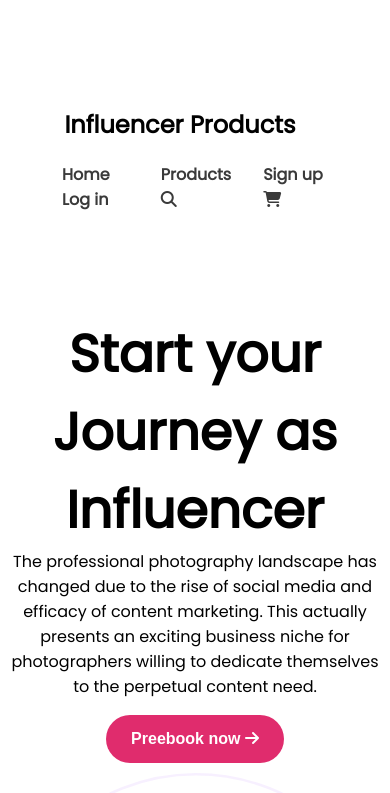
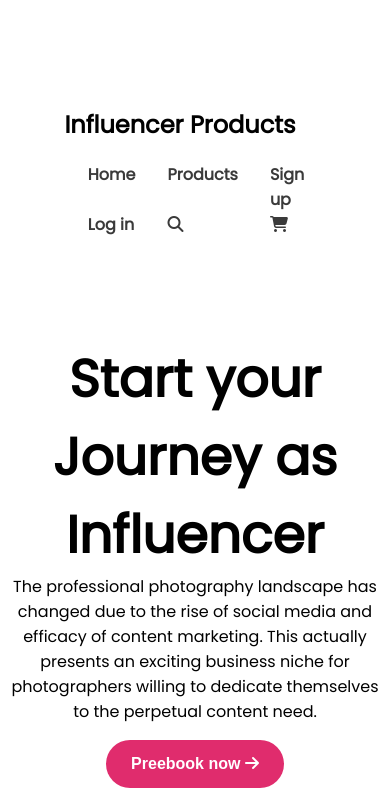
Before and after one commit to rahathossain3/influencer-gears-2nd-assignment, a plain HTML site: page index.html in a window 390 px wide. Shown: the top 793 px of the page. Drawn offline with Linux system fonts and the light colour scheme.

Commit message:
mobile repository done

```diff
--- a/index.html
+++ b/index.html
@@ -16,6 +16,7 @@
 </head>
 
 <body>
+    <main>
         <!------------------------------------------------ Page title With Menu section 1-->
         <section class="conteiner">
             <header class="page-title">
@@ -44,8 +45,10 @@
                         Start your Journey as Influencer
                     </h1>
                     <p>
-                    The professional photography landscape has changed due to the rise of social media and efficacy of
-                    content marketing. This actually presents an exciting business niche for photographers willing to
+                        The professional photography landscape has changed due to the rise of social media and efficacy
+                        of
+                        content marketing. This actually presents an exciting business niche for photographers willing
+                        to
                         dedicate themselves to the perpetual content need.
                     </p>
                     <div>
@@ -276,6 +279,7 @@
         </section>
 
 
+    </main>
     <!------------------------------ footer section ------------------------------------->
     <footer>
         <div class="footer">
--- a/style.css
+++ b/style.css
@@ -239,11 +239,12 @@ footer {
 
  @media only screen and (max-width: 768px){
 
-    body{
+    main{
        display: flex;
        flex-direction: column;
        align-items: center;
-       width: 100%;
+       width:100%;
+       position: sticky;
 
     }
 
@@ -252,14 +253,11 @@ footer {
         flex-direction: column;
         margin-right: 30px;
     }
-    .conteiner{
-        margin-left: 30px;
-        margin-right: 30px;
-    }
+
     .menu{
         display: grid;
         grid-template-columns: repeat(3, 1fr);
-        justify-content: start;
+
     }
 .top-contant {
     display: flex;
@@ -284,15 +282,15 @@ footer {
 .video{
     width: 80%;
 }
-
-.footer{
-    width: 100%;
-}
-
 .video iframe{
 margin: 5px;
 height: 200px;
 width: 325px;
 }
+/* .footer{
+    width: 100%;
+} */
+
+
 
 }
```
Lines whose indentation alone changed are shown as unchanged.
